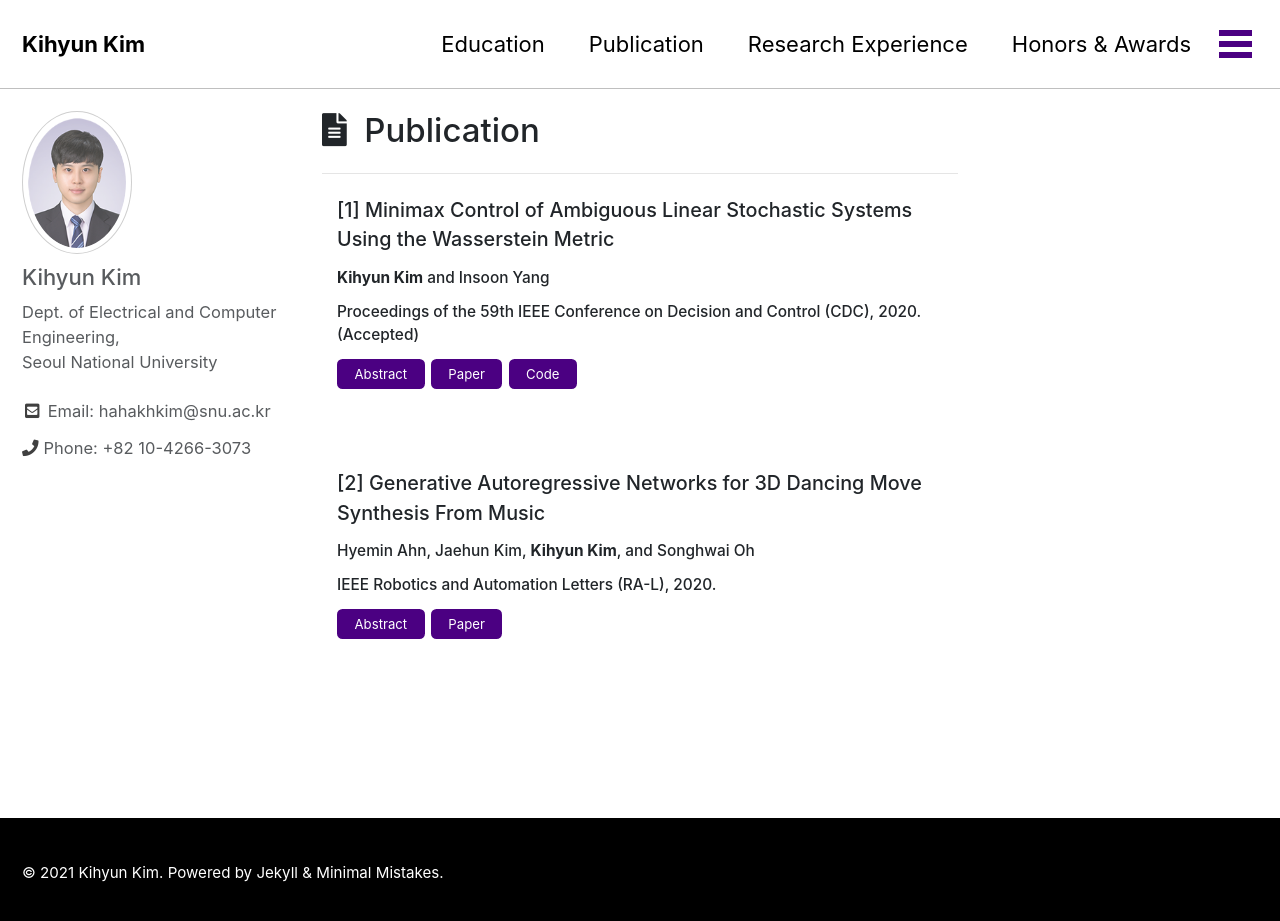
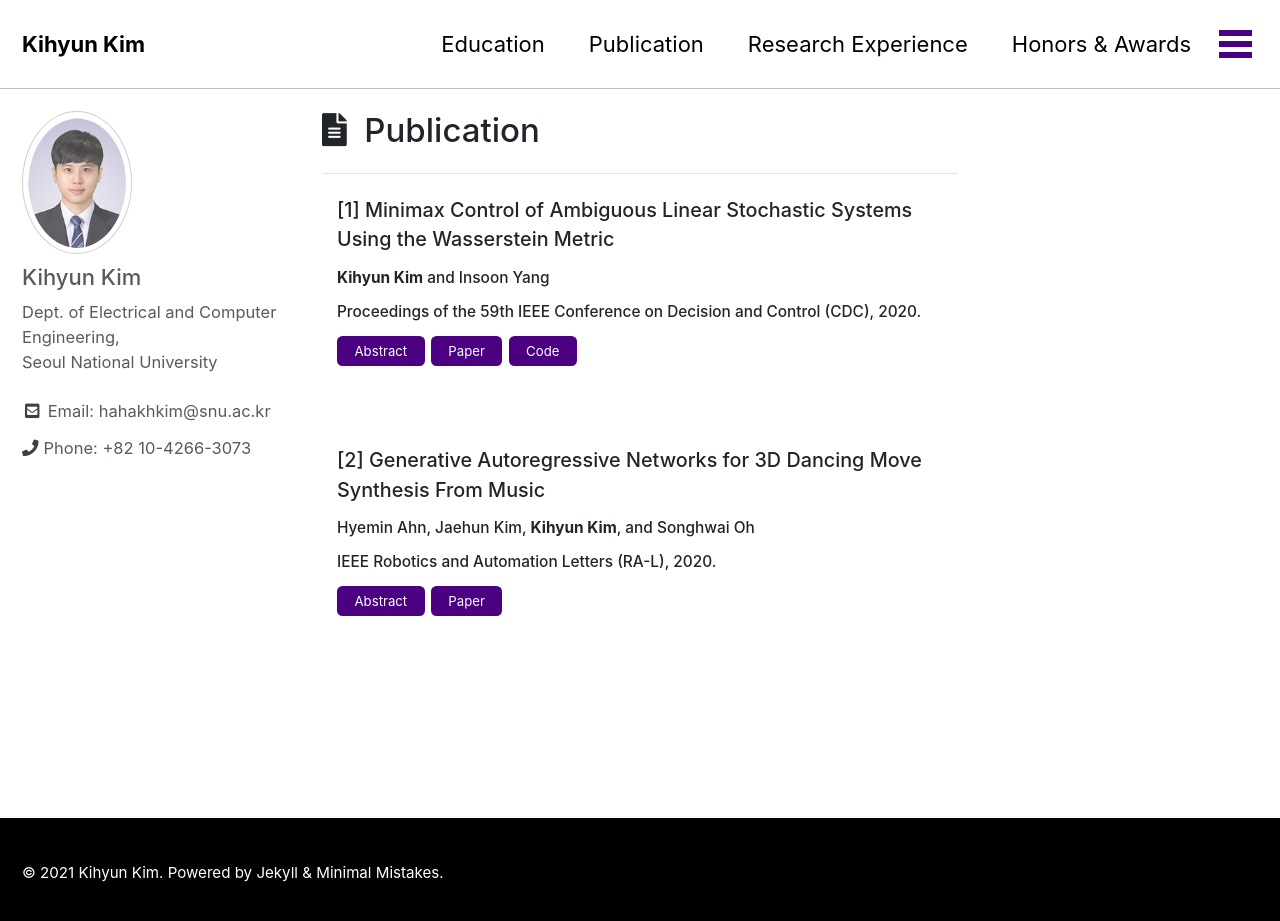
Before and after one commit to hahakhkim/hahakhkim.github.io, a Jekyll site: the page built from _pages/publication.html, in a window 1280 px wide and 929 px high. Shown: the top 921 px of the window. Built offline with Jekyll 4.4.1, drawn with Linux system fonts in a browser that asks for light colours; cached includes are drawn as plain includes; nearby versions of some CDN libraries.

Commit message:
Update publication.html

```diff
--- a/_pages/publication.html
+++ b/_pages/publication.html
@@ -51,7 +51,7 @@ permalink: /publication/
 		<div class="col-sm-12 col-md-12 mx-auto"style="text-align:left">
 		  <h5 class="custom2">[1] Minimax Control of Ambiguous Linear Stochastic Systems Using the Wasserstein Metric</h5>
 		  <h6 class="custom1"><strong>Kihyun Kim</strong> and Insoon Yang</h6>
-		  <h6 class="custom1"> Proceedings of the 59th IEEE Conference on Decision and Control (CDC), 2020. (Accepted)</h6>
+		  <h6 class="custom1"> Proceedings of the 59th IEEE Conference on Decision and Control (CDC), 2020.</h6>
 			<button class="btn" type="button" data-toggle="collapse" data-target="#collapseExample" aria-expanded="false" aria-controls="collapseExample">
 				Abstract
 			</button>
```
